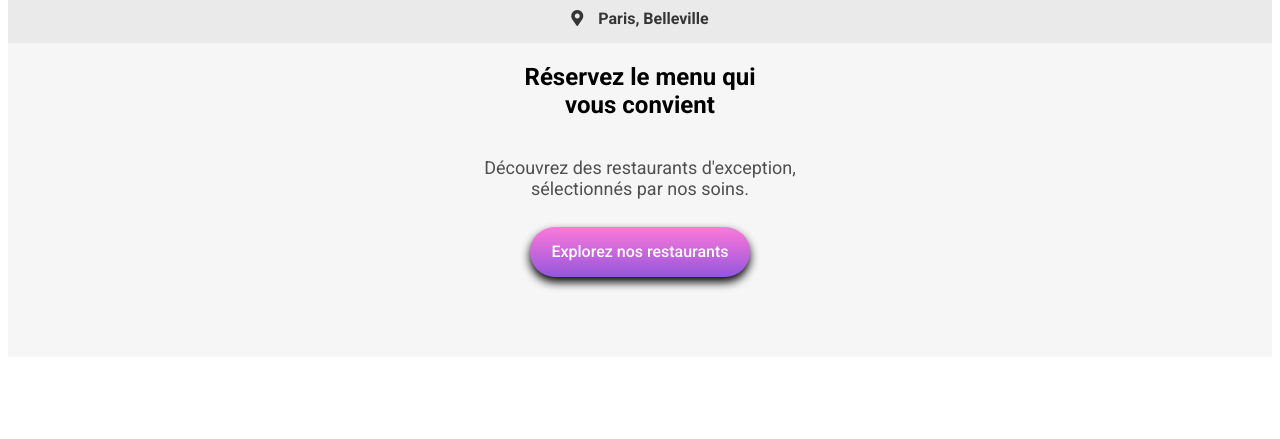
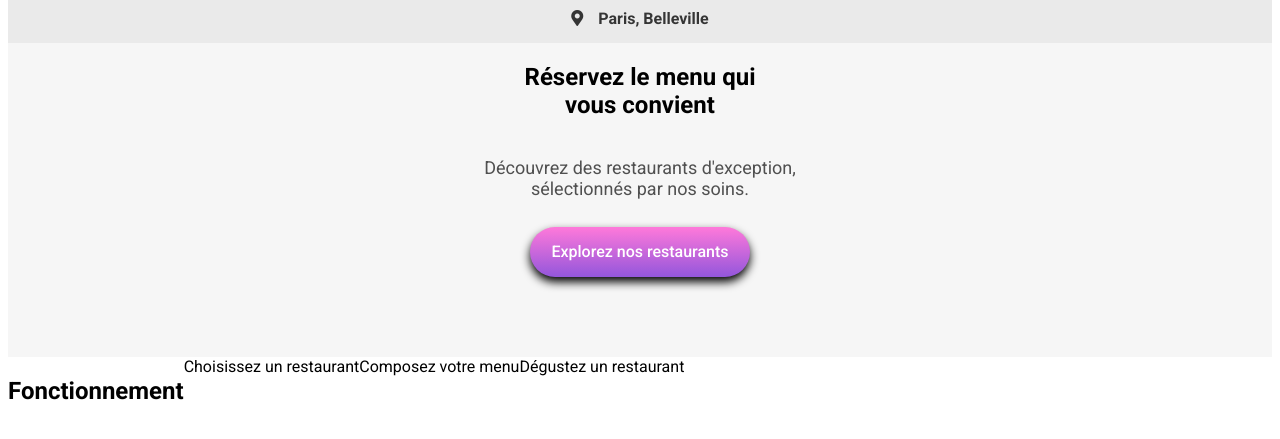
Before and after one commit to ElisaGDev/ElisaGDev.github.io, a website: page index.html in a window 1280 px wide. Shown: the part 75-514 px from the top of the page. Drawn offline with Linux system fonts and the light colour scheme; a web font is replaced by a local one.

Commit message:
Creation new section

```diff
--- a/index.html
+++ b/index.html
@@ -32,6 +32,12 @@
             <p>Découvrez des restaurants d'exception,<br> sélectionnés par nos soins.</p>
             <a class="btn-pink">Explorez nos restaurants</a>
         </section>
+        <section class="functioning">
+            <h2>Fonctionnement</h2>
+            <a>Choisissez un restaurant</a>
+            <a>Composez votre menu</a>
+            <a>Dégustez un restaurant</a>
+        </section>
     </main>
 
 </body>
```
